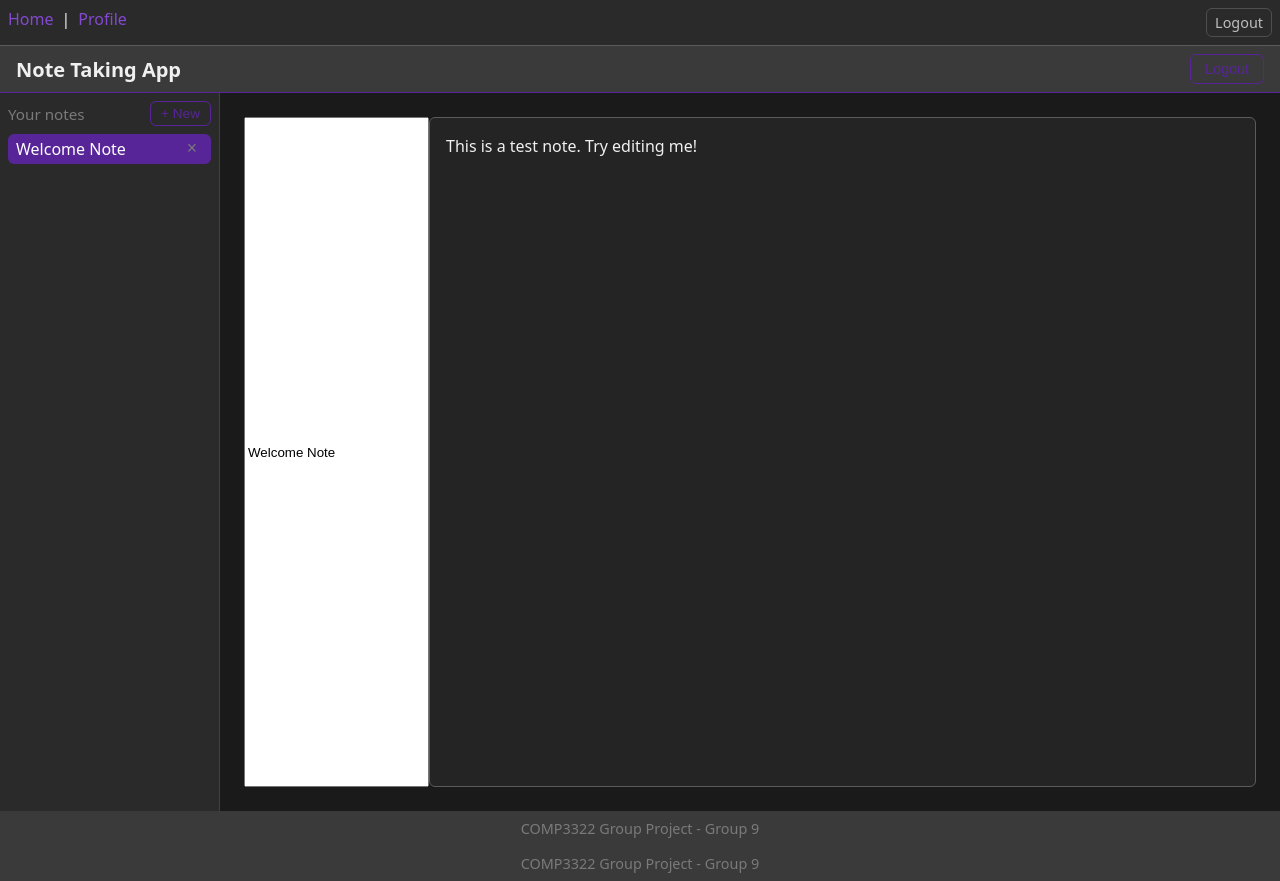
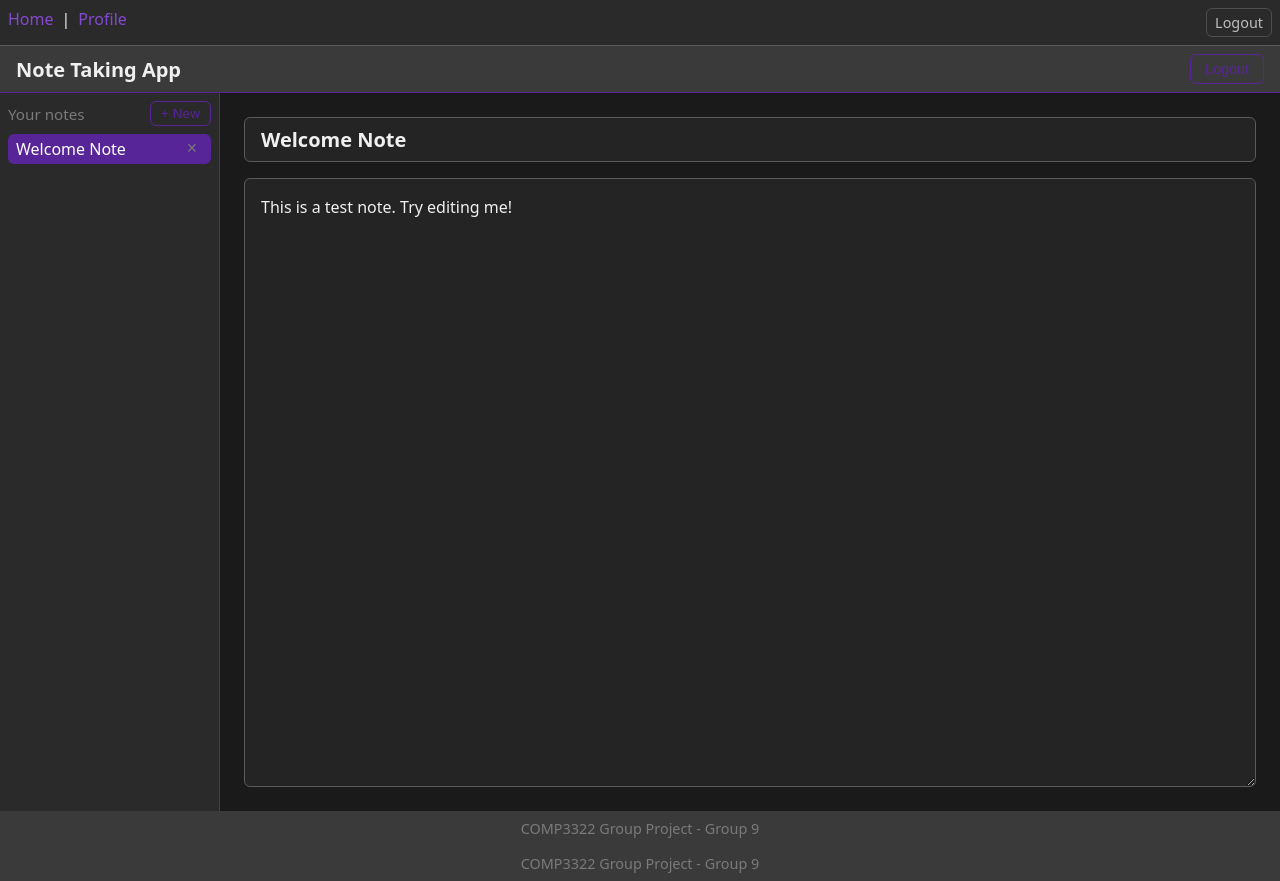
Before and after one commit to ricopoon85/COMP3322-PG09, a React app in the folder frontend/: page / in a window 1280 px wide. Built offline with nearby package versions, Linux system fonts and the light colour scheme; sample sign-in values are in the browser's storage; the HTML template or start-up script is replaced by a standard one.

Commit message:
Update Editor.module.css

```diff
--- a/frontend/src/components/Editor.module.css
+++ b/frontend/src/components/Editor.module.css
@@ -1,17 +1,34 @@
 .editor {
   display: flex;
+  flex-direction: column;
   flex: 1;
   min-width: 0;
-  min-height: 0;
-  overflow: hidden;
   padding: var(--space-lg);
+  background-color: var(--color-background);
+  gap: var(--space-md);
+}
+
+.titleInput {
+  padding: var(--space-sm) var(--space-md);
+  border: 1px solid var(--color-input-border);
+  border-radius: var(--radius-sm);
+  color: var(--color-text);
+  background-color: var(--color-input-background);
+  font: inherit;
+  font-size: 1.25rem;
+  font-weight: 600;
+}
+
+.titleInput:focus {
+  outline: none;
+  border-color: var(--color-accent);
+  box-shadow: 0 0 0 2px color-mix(in srgb, var(--color-accent) 35%, transparent);
 }
 
 .textarea {
   flex: 1;
-  width: 100%;
-  min-height: 0;
-  resize: none;
+  min-height: 280px;
+  resize: vertical;
   padding: var(--space-md);
   border: 1px solid var(--color-input-border);
   border-radius: var(--radius-sm);
@@ -19,11 +36,6 @@
   background-color: var(--color-input-background);
   font: inherit;
   line-height: 1.5;
-  transition: border-color 150ms ease, box-shadow 150ms ease;
-}
-
-.textarea::placeholder {
-  color: var(--color-text-muted);
 }
 
 .textarea:focus {
```
